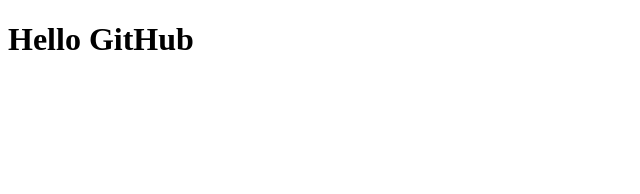
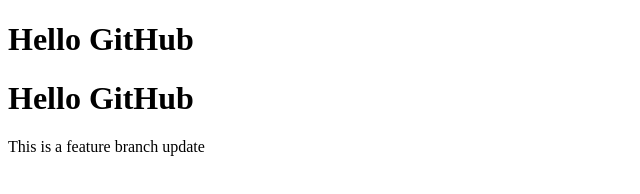
Before and after one commit to navadeepbalivada/git-feature-demo, a plain HTML site: page index.html in a window 1280 px wide. Shown: the whole page, without its empty margins (0-640 px from the left). Drawn offline with Linux system fonts and the light colour scheme.

Commit message:
ADDED feature homepage paragrph

```diff
--- a/index.html
+++ b/index.html
@@ -5,5 +5,7 @@
 </head>
 <body>
 <h1>Hello GitHub</h1>
+<h1>Hello GitHub</h1>
+<p>This is a feature branch update</p>
 </body>
 </html>
```
